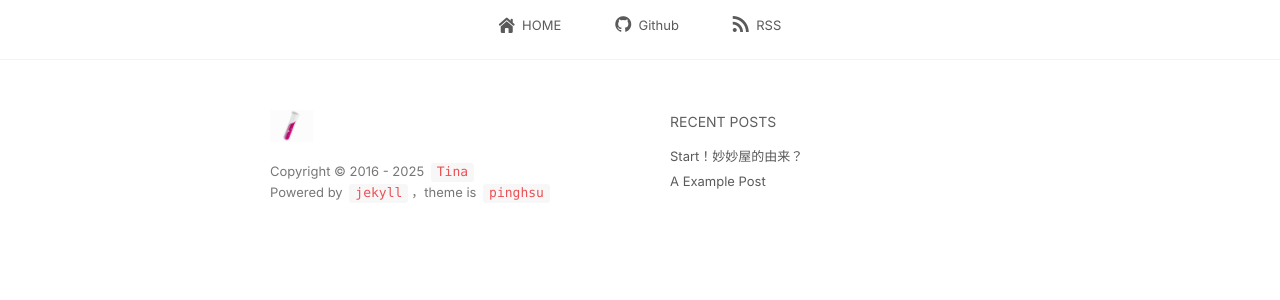
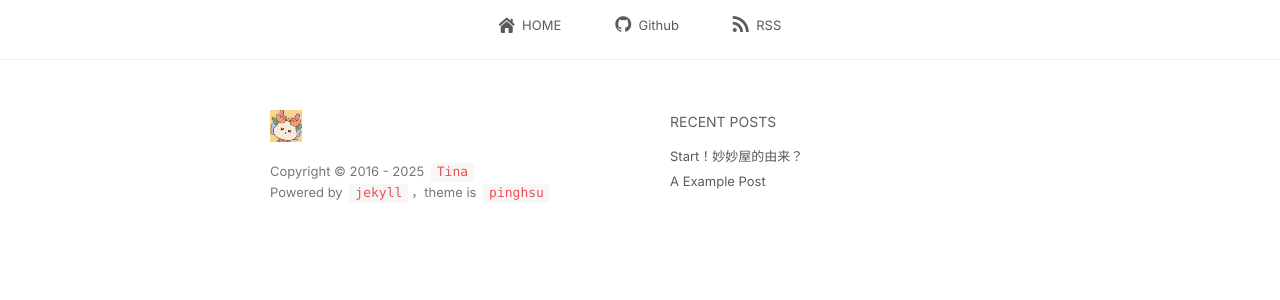
Before and after one commit to TinanaGOLD/TinanaGOLD.github.io, a Jekyll site: the page built from index.html, in a window 1280 px wide. Shown: the part 540-840 px from the top of the page. Built offline with Jekyll 4.4.1, drawn with Linux system fonts in a browser that asks for light colours; nearby versions of some CDN libraries; the list of posts is cut into pages by our own code; comment, search, counter and statistics services are not loaded.

Commit message:
Update footer.html

```diff
--- a/_includes/footer.html
+++ b/_includes/footer.html
@@ -13,7 +13,7 @@
             <div class="meta-item meta-copyright">
                 <div class="meta-copyright-info">
                     <a href="{{site.resume_site}}" class="info-logo">
-                        <img src="{{ '/style/image/logo.png' | prepend: site.baseurl }}" alt="wonder">
+                        <img src="{{ '/style/image/表情封面图.png' | prepend: site.baseurl }}" alt="wonder">
                     </a>
                     <div class="info-text">
                         <p>Copyright &copy; 2016 - {{ site.time | date: '%Y' }} <a href="{{site.resume_site}}"><code>{{ site.author }}</code></a></p>
```
